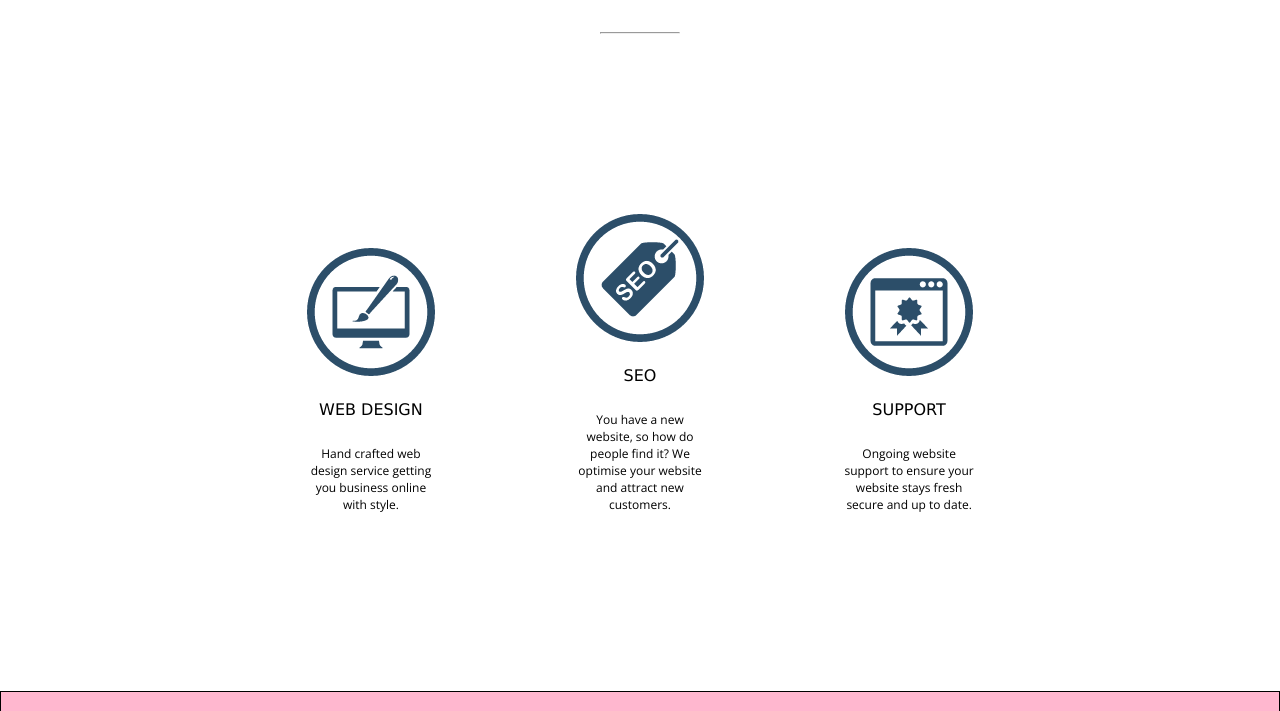
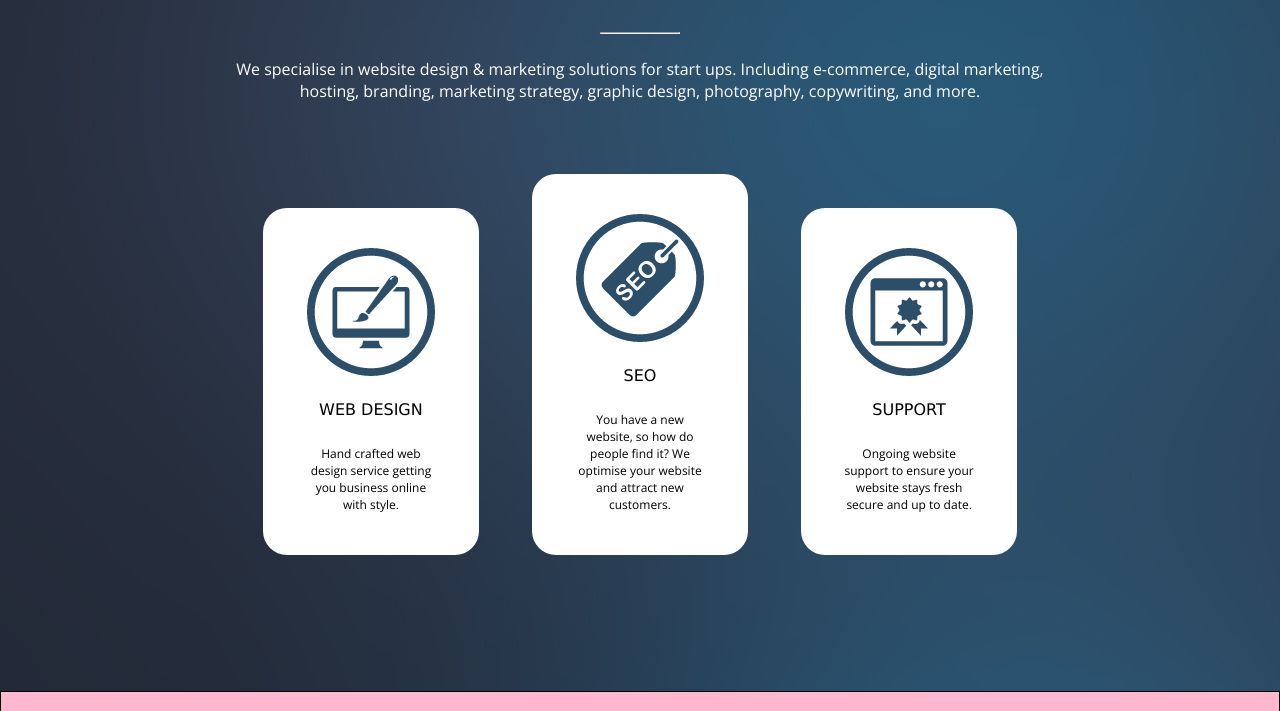
Before and after one commit to jamieelsom/jamieelsom.github.io, a plain HTML site: page unit_6/index.html in a window 1280 px wide. Shown: the part 324-1035 px from the top of the page. Drawn offline with nearby package versions, Linux system fonts and the light colour scheme.

Commit message:
Update style.css

```diff
--- a/unit_6/css/style.css
+++ b/unit_6/css/style.css
@@ -151,7 +151,7 @@ img {
 }
 #top{
 	padding: 5.5em;
-	background-image: url("../images/bg/19.jpg");
+	background-image: url("../images/19.jpg");
 	background-size: cover no-repeat;
 	background-attachment:fixed;
 }
```
